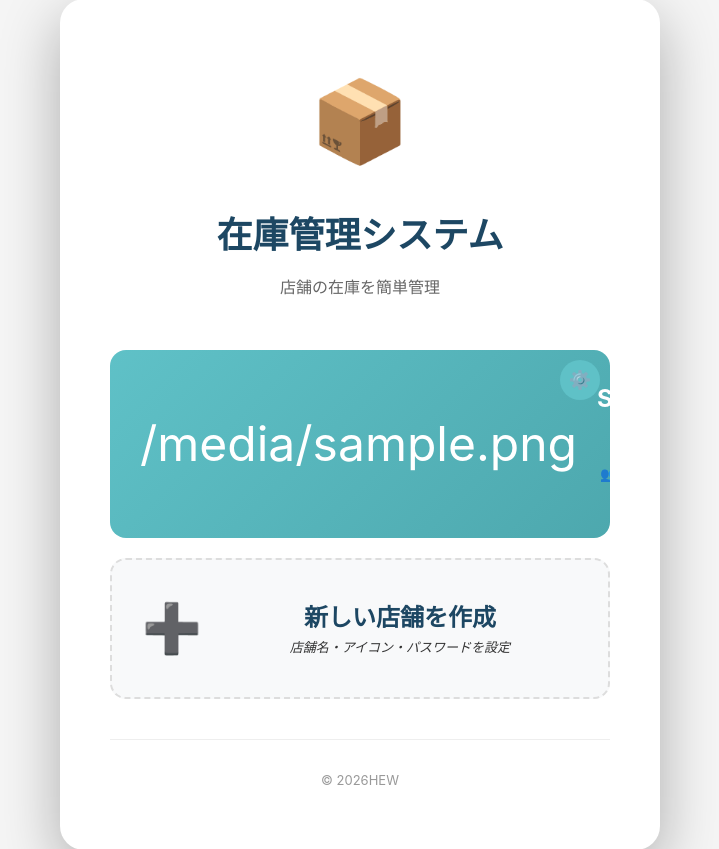
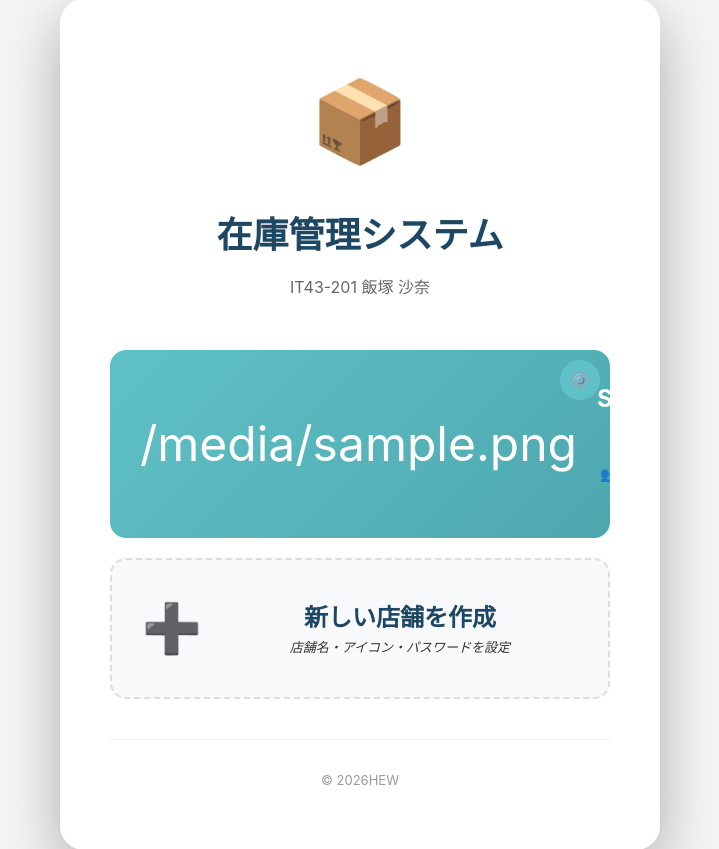
Before and after one commit to sa8na9/frige-app, a Flask app: template templates/store_select.html in a window 1280 px wide. Shown: the part 41-890 px from the top of the page, without its empty margins (280-999 px from the left). Run offline with Flask 3, Linux system fonts and the light colour scheme; the template is opened without the code that fills it: most values are stand-ins (such as "Sample title", 1, 10 or a date in 2020); some libraries are stand-ins or nearby versions.

Commit message:
2026/03/04/10:24

```diff
--- a/templates/store_select.html
+++ b/templates/store_select.html
@@ -12,7 +12,7 @@
         <div class="app-logo">
             <div class="logo-icon">📦</div>
             <h1>在庫管理システム</h1>
-            <p class="app-subtitle">店舗の在庫を簡単管理</p>
+            <p class="app-subtitle">IT43-201 飯塚 沙奈</p>
         </div>
 
         <div class="fridge-cards">
```
